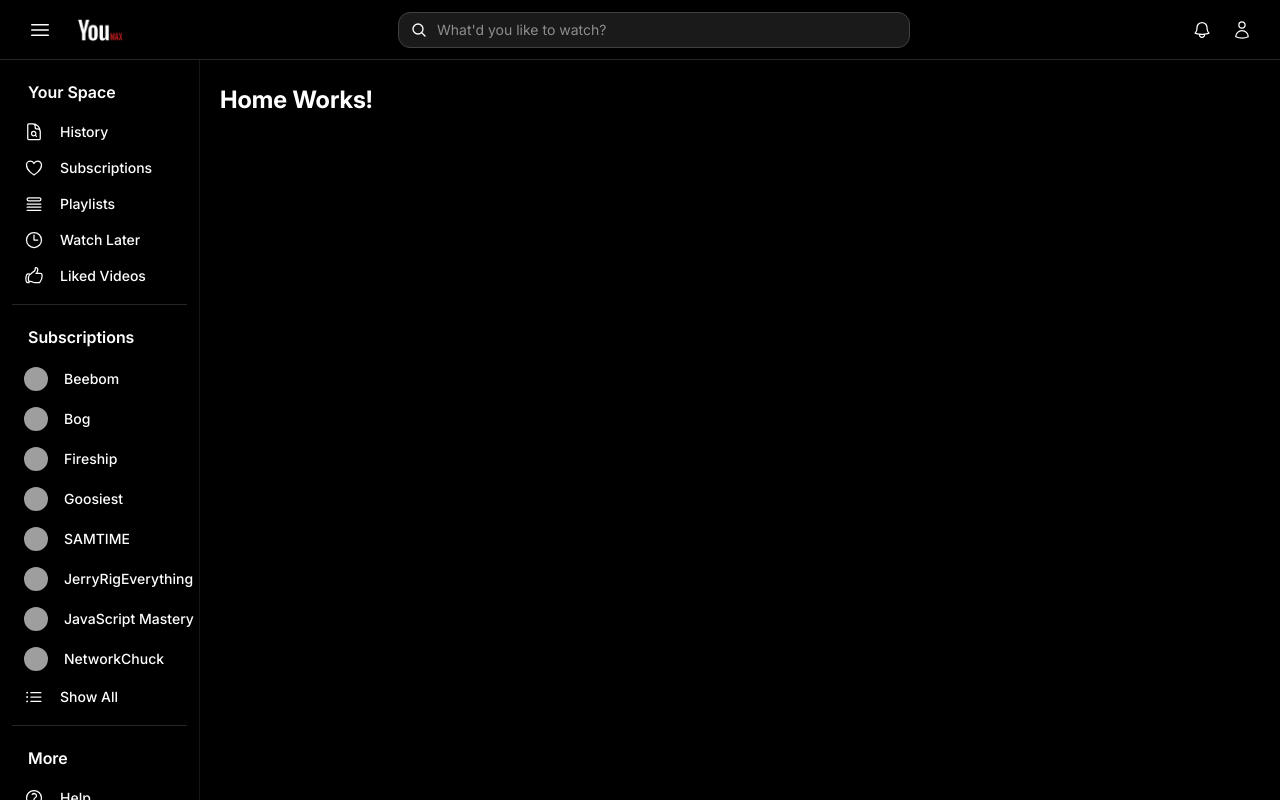
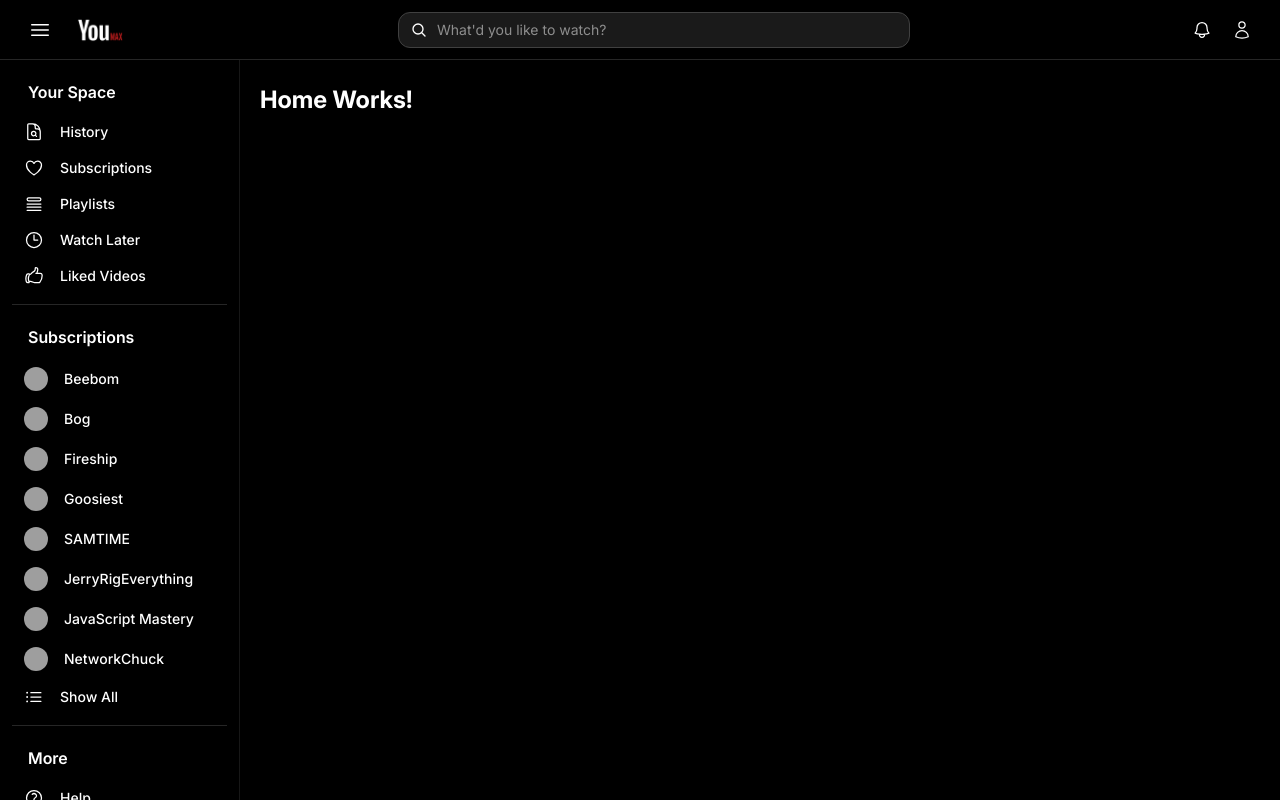
Before and after one commit to jpdoshi/you-max, a React (Vite) app: page / in a window 1280 px wide. Built offline with nearby package versions, Linux system fonts and the light colour scheme; grey boxes are pictures that could not be loaded.

Commit message:
UI: close sidebar istead of compact bar

```diff
--- a/src/components/Sidebar.tsx
+++ b/src/components/Sidebar.tsx
@@ -233,7 +233,7 @@
     isSidebarOpen && (
       <aside
         className={`fixed top-[60px] left-0 h-[calc(100vh-60px)] border-r border-neutral-900 bg-[rgba(0,0,0,0.1)] backdrop-blur-md px-3 overflow-x-hidden overflow-y-auto [&::-webkit-scrollbar]:w-1 [&::-webkit-scrollbar-track]:bg-transparent [&::-webkit-scrollbar-thumb]:bg-neutral-700 [&::-webkit-scrollbar-thumb]:rounded-full ${
-          isSidebarOpen ? "w-[200px]" : "w-[80px]"
+          isSidebarOpen ? "w-[240px]" : "w-0"
         }`}
       >
         <UserActions />
--- a/src/screens/Home.tsx
+++ b/src/screens/Home.tsx
@@ -13,7 +13,7 @@
 
       {/* Content */}
       <main className="px-4 md:px-5 mt-[60px]">
-        <div className={`${isOpen ? "ml-[200px]" : "ml-0"} py-6 duration-300`}>
+        <div className={`${isOpen ? "ml-[240px]" : "ml-0"} py-6 duration-300`}>
           <h1 className="text-2xl font-bold">Home Works!</h1>
         </div>
       </main>
```
